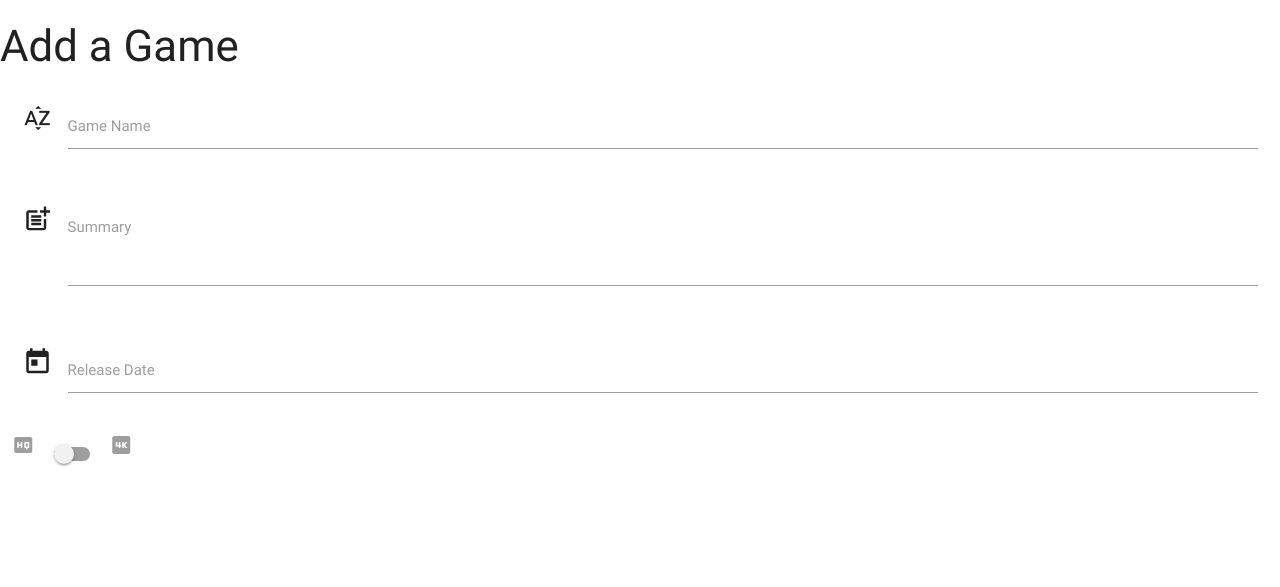
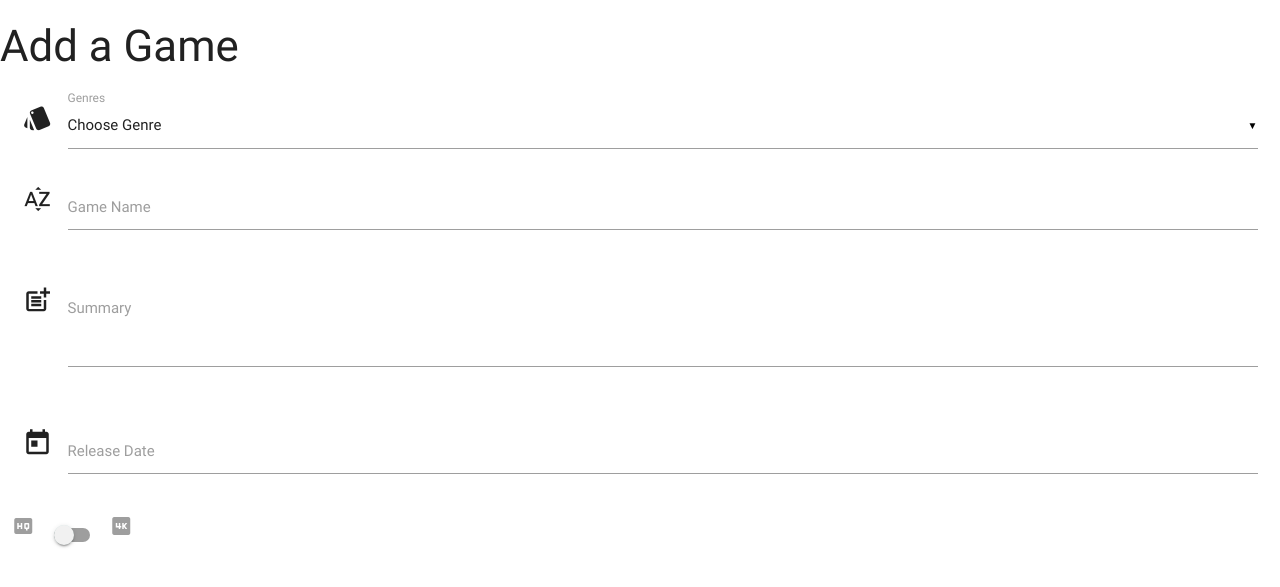
Before and after one commit to VladimirB3/ms-project-3, a Flask app: page /add_game in a window 1280 px wide. Shown: the top 587 px of the page. Run offline with Flask 2, Linux system fonts and the light colour scheme; data that the repository does not hold is empty; some libraries are stand-ins or nearby versions.

Commit message:
Added a genres selector connected to MongoDB

```diff
--- a/app.py
+++ b/app.py
@@ -18,7 +18,7 @@ def get_games():
 
 @app.route('/add_game')
 def add_game():
-    return render_template('addgame.html')
+    return render_template('addgame.html', genres=mongo.db.genres.find())
 
 
 if __name__ == '__main__':
--- a/templates/addgame.html
+++ b/templates/addgame.html
@@ -4,6 +4,16 @@
 <h3>Add a Game</h3>
 <div class="row">
     <form action="" method="POST" class="col s12">
+        <div class="input-field col s12">
+            <i class="material-icons prefix">style</i>
+            <select id="genre_name" name="genre_name">
+                <option value="" disabled selected>Choose Genre</option>
+                {% for genre in genres %}
+                    <option value="{{genre.genre_name}}">{{genre.genre_name}}</option>
+                {% endfor %}
+            </select>
+            <label>Genres</label>
+        </div>
         <div class="row">
             <div class="input-field col s12">
                 <i class="material-icons prefix">sort_by_alpha</i>
--- a/templates/base.html
+++ b/templates/base.html
@@ -14,6 +14,7 @@
     <script>
         $(document).ready(function(){
             $('.collapsible').collapsible();
+            $('select').material_select();
         });
 
         $('.datepicker').pickadate({
```
